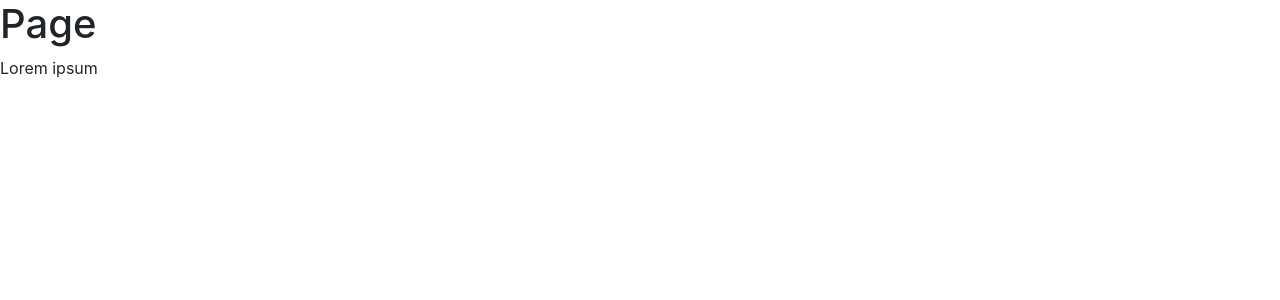
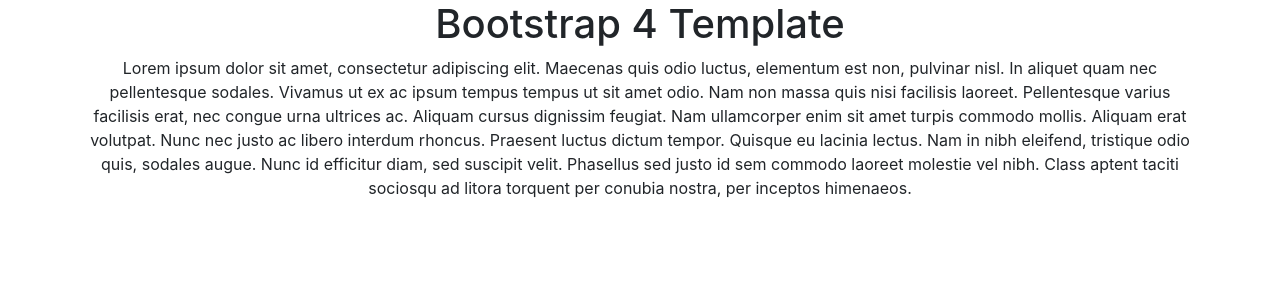
Before and after one commit to rostislavjadavan/cell6, a PHP site: the page made by app/views/page.php in a window 1280 px wide. Shown: the top 300 px of the page. Run offline with PHP 8.4, Linux system fonts and the light colour scheme; the template is opened without the code that fills it: most values are stand-ins (such as "Sample title", 1, 10 or a date in 2020); some libraries are stand-ins or nearby versions.

Commit message:
rest controller not implemented as json, added status codes to json,html and template render, bootstra4 example

```diff
--- a/app/controllers/Main.php
+++ b/app/controllers/Main.php
@@ -7,7 +7,7 @@ use Core\Controller;
 class Main extends Controller {
 
     public function index() {
-        return $this->html("Hello world");
+        return $this->template("page", "bootstrap4/template", [ "title" => 'Homepage']);
     }
 
     public function page1() {
--- a/app/views/page.php
+++ b/app/views/page.php
@@ -1,3 +1,9 @@
-<h1>Page</h1>
 
-<p>Lorem ipsum</p>
+<div class="container">
+    <div class="row">
+        <div class="col-lg-12 text-center pb-3">
+            <h1>Bootstrap 4 Template</h1>
+            <p>Lorem ipsum dolor sit amet, consectetur adipiscing elit. Maecenas quis odio luctus, elementum est non, pulvinar nisl. In aliquet quam nec pellentesque sodales. Vivamus ut ex ac ipsum tempus tempus ut sit amet odio. Nam non massa quis nisi facilisis laoreet. Pellentesque varius facilisis erat, nec congue urna ultrices ac. Aliquam cursus dignissim feugiat. Nam ullamcorper enim sit amet turpis commodo mollis. Aliquam erat volutpat. Nunc nec justo ac libero interdum rhoncus. Praesent luctus dictum tempor. Quisque eu lacinia lectus. Nam in nibh eleifend, tristique odio quis, sodales augue. Nunc id efficitur diam, sed suscipit velit. Phasellus sed justo id sem commodo laoreet molestie vel nibh. Class aptent taciti sociosqu ad litora torquent per conubia nostra, per inceptos himenaeos.</p>
+        </div>
+    </div>
+</div>
```
Also changed, not shown: app/core/Controller.php (+9 -6 lines), app/core/RESTController.php (+4 -4 lines).
